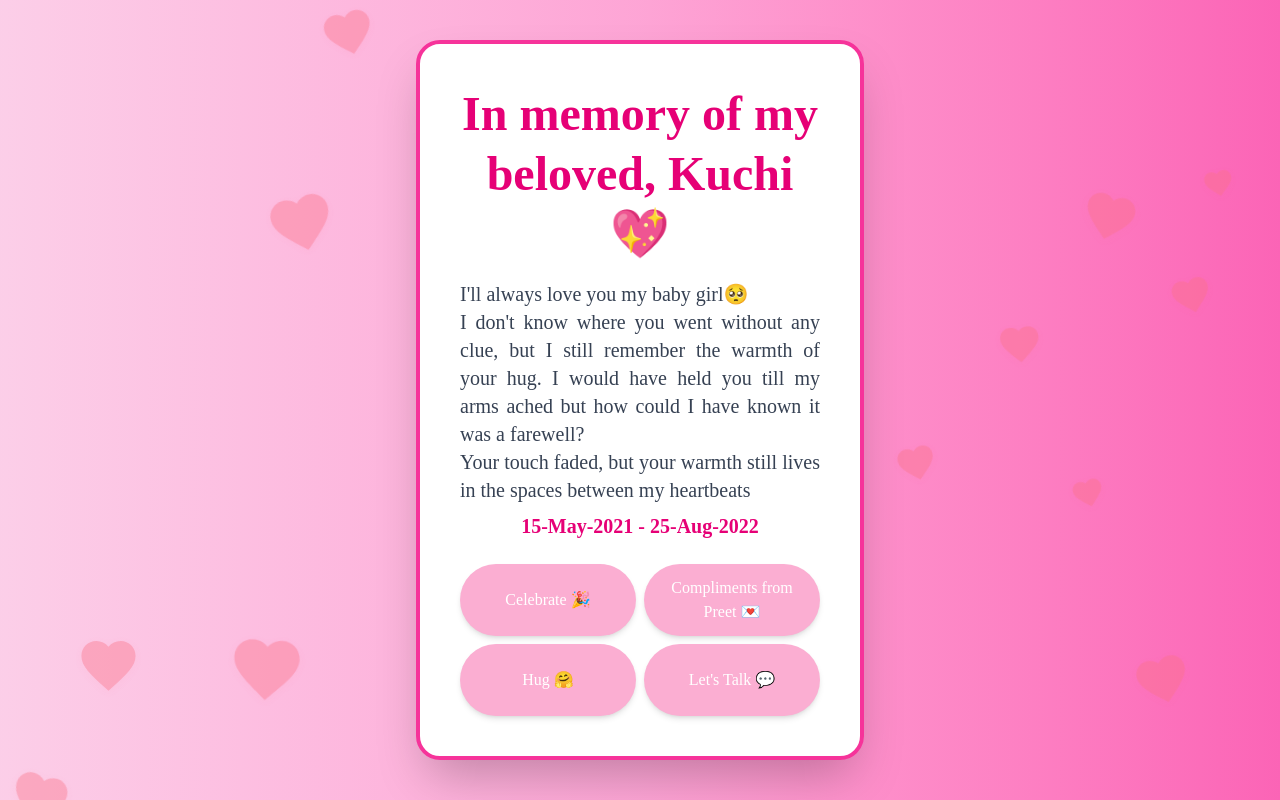
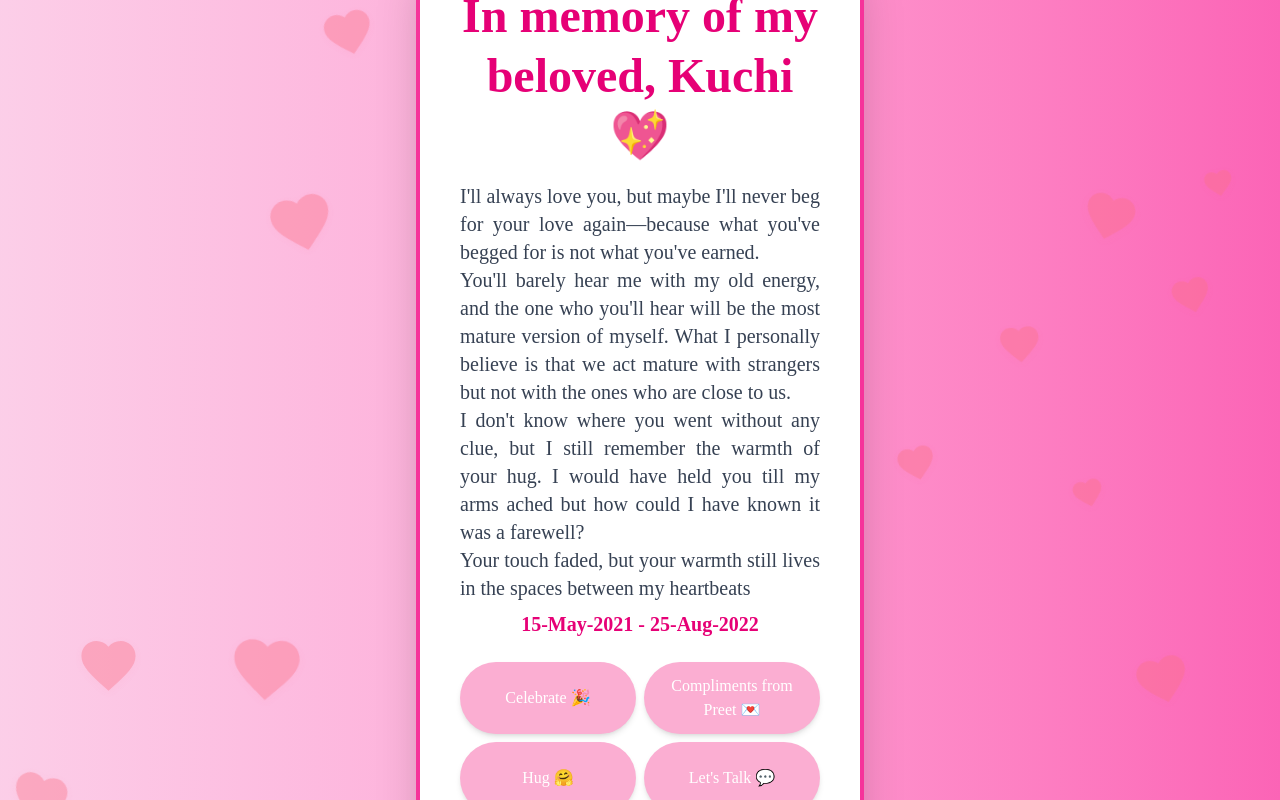
Before and after one commit to Trippy-69/Personal, a React (Vite) app: page / in a window 1280 px wide. Shown: the top 800 px of the page. Built offline with nearby package versions, Linux system fonts and the light colour scheme.

Commit message:
added message

```diff
--- a/src/App.jsx
+++ b/src/App.jsx
@@ -125,8 +125,8 @@ function App() {
       <div className="bg-white p-6 sm:p-10 rounded-3xl shadow-2xl max-w-xs sm:max-w-md relative z-10 border-4 border-pink-500 transform transition-all hover:scale-105 hover:shadow-pink-600 text-center flex flex-col items-center" style={{ fontFamily: 'Times New Roman, serif' }}>
         <h2 className="text-3xl sm:text-5xl text-pink-600 font-bold leading-tight">In memory of my beloved, Kuchi💖</h2>
         <p className="text-gray-700 mt-4 text-lg sm:text-xl text-justify">
-          I'll always love you my baby girl🥺<br/>
-          I don't know where you went without any clue, but I still remember the warmth of your hug. I would have held you till my arms ached but how could I have known it was a farewell? <br/>           Your touch faded, but your warmth still lives in the spaces between my heartbeats<br/>
+        I'll always love you, but maybe I'll never beg for your love again—because what you've begged for is not what you've earned.<br/>
+          You'll barely hear me with my old energy, and the one who you'll hear will be the most mature version of myself. What I personally believe is that we act mature with strangers but not with the ones who are close to us.<br/>          I don't know where you went without any clue, but I still remember the warmth of your hug. I would have held you till my arms ached but how could I have known it was a farewell? <br/>           Your touch faded, but your warmth still lives in the spaces between my heartbeats<br/>
           <span className="block mt-2 text-center font-semibold text-pink-600">15-May-2021 - 25-Aug-2022</span>
         </p>
         <div className="mt-6 w-full grid grid-cols-2 grid-rows-2 gap-2">
```
